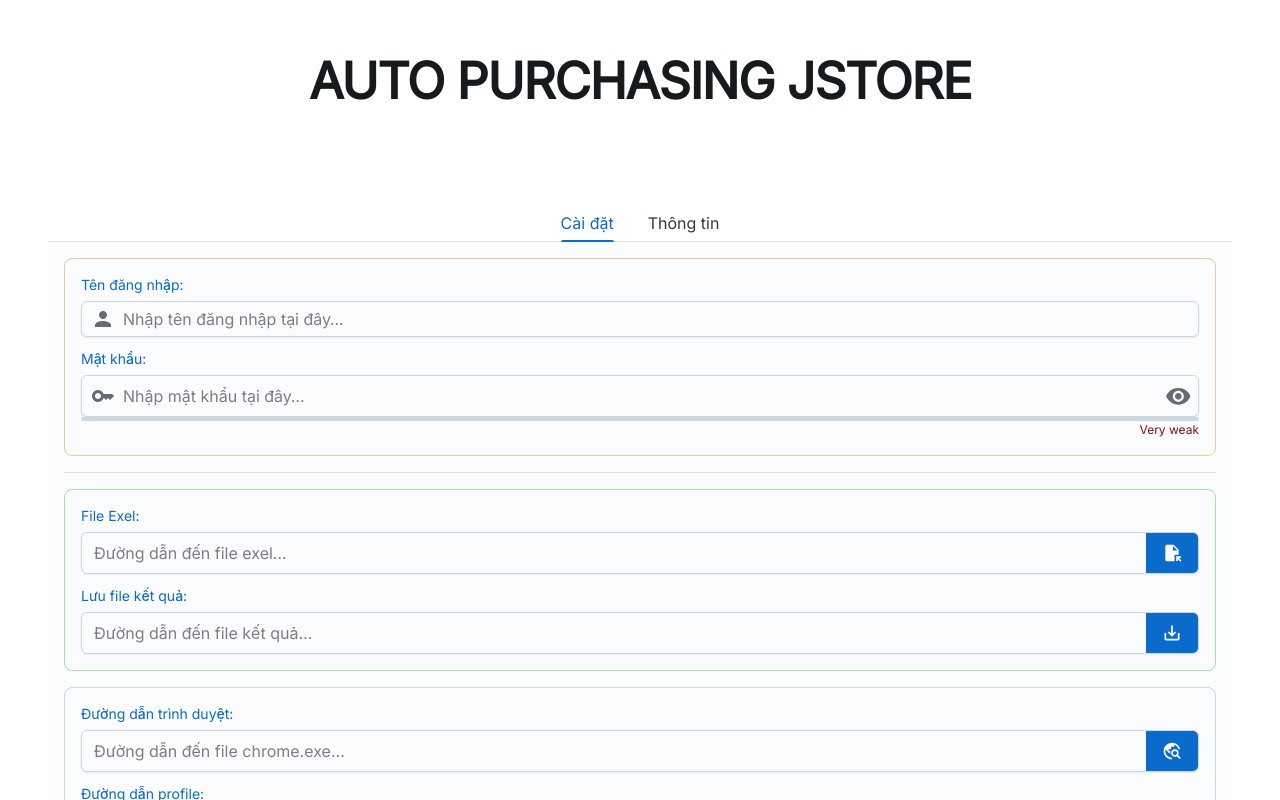
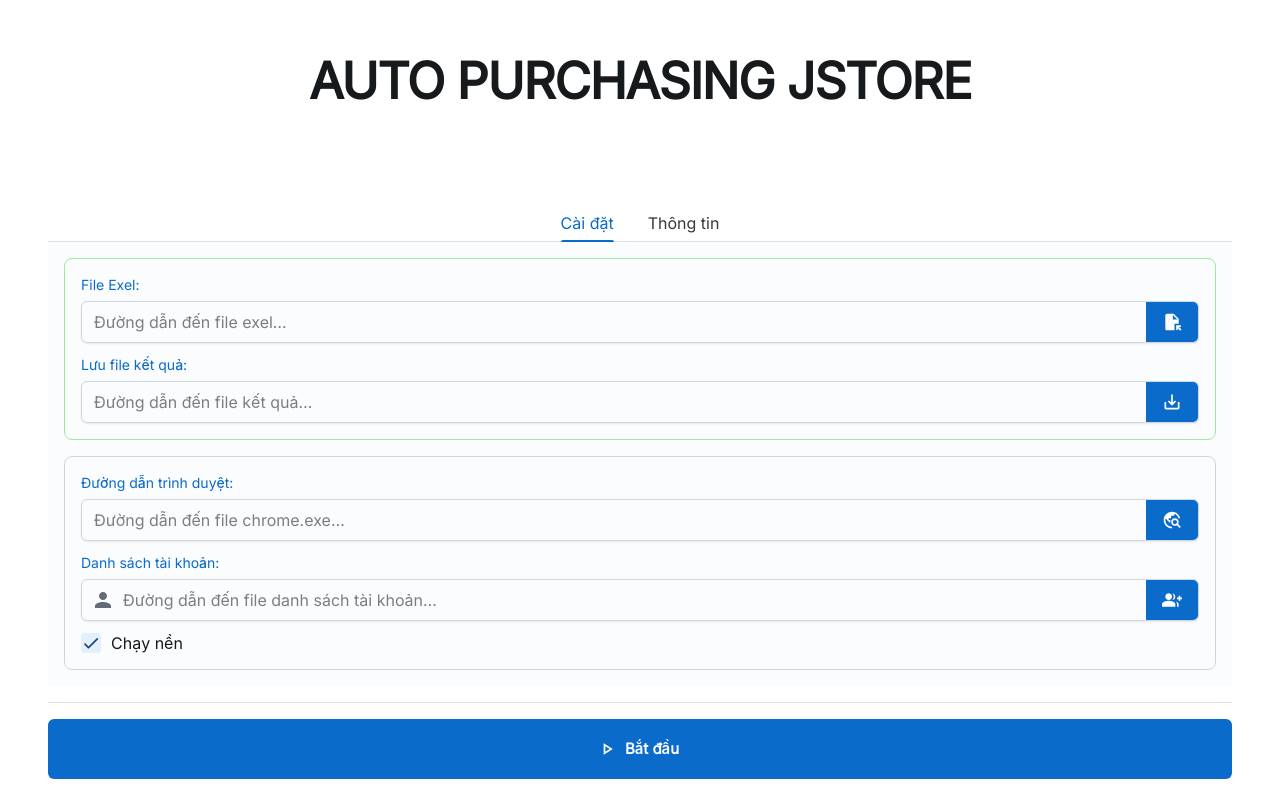
Before and after one commit to hellpain1412/automated_purchasing_jstore, a React (Vite) app: page / in a window 1280 px wide. Shown: the top 800 px of the page. Built offline with nearby package versions, Linux system fonts and the light colour scheme; a web font is replaced by a local one.

Commit message:
✨ feat: update PurchasingEvent and Dashboard components to remove password and email handling

```diff
--- a/src/renderer/page/Dashboard.tsx
+++ b/src/renderer/page/Dashboard.tsx
@@ -38,8 +38,6 @@
 import { Stop } from "../icon/Stop";
 
 interface IProcessRequirement {
-  password: string;
-  email: string;
   xlsxPath: string;
   resultPath?: string;
   chromePath: string;
@@ -48,8 +46,8 @@
 }
 
 export function Dashboard() {
-  const [password, setPassword] = React.useState("");
-  const [email, setEmail] = React.useState("");
+  // const [password, setPassword] = React.useState("");
+  // const [email, setEmail] = React.useState("");
   const [xlsxPath, setXlsxPath] = React.useState("");
   const [resultPath, setResultPath] = React.useState("");
   const [chromePath, setChromePath] = React.useState("");
@@ -59,20 +57,20 @@
   const [products, setProducts] = React.useState<Product[]>([]);
 
   const [isRunInBackground, setIsRunInBackground] = React.useState(true);
-  const [showPassword, setShowPassword] = React.useState(false);
+  // const [showPassword, setShowPassword] = React.useState(false);
   const [isSubmitted, setIsSubmitted] = React.useState(false);
   const [isError, setIsError] = React.useState(false);
   const [isLoading, setIsLoading] = React.useState(false);
 
   React.useEffect(() => {
     setIsError(false);
-  }, [password, email, xlsxPath, resultPath, chromePath, chromeProfilePath]);
+  }, [xlsxPath, resultPath, chromePath, chromeProfilePath]);
 
   React.useEffect(() => {
-    const email = window.localStorage.getItem("email");
-    email && setEmail(JSON.parse(email));
-    const password = window.localStorage.getItem("password");
-    password && setPassword(JSON.parse(password));
+    // const email = window.localStorage.getItem("email");
+    // email && setEmail(JSON.parse(email));
+    // const password = window.localStorage.getItem("password");
+    // password && setPassword(JSON.parse(password));
     const xlsxPath = window.localStorage.getItem("xlsxPath");
     xlsxPath && setXlsxPath(JSON.parse(xlsxPath));
     const resultPath = window.localStorage.getItem("resultPath");
@@ -85,19 +83,19 @@
     isRunInBackground && setIsRunInBackground(JSON.parse(isRunInBackground));
   }, []);
 
-  const handleClickShowPassword = () => setShowPassword((show) => !show);
+  // const handleClickShowPassword = () => setShowPassword((show) => !show);
 
-  const handleMouseDownPassword = (
-    event: React.MouseEvent<HTMLButtonElement>
-  ) => {
-    event.preventDefault();
-  };
+  // const handleMouseDownPassword = (
+  //   event: React.MouseEvent<HTMLButtonElement>
+  // ) => {
+  //   event.preventDefault();
+  // };
 
-  const handleMouseUpPassword = (
-    event: React.MouseEvent<HTMLButtonElement>
-  ) => {
-    event.preventDefault();
-  };
+  // const handleMouseUpPassword = (
+  //   event: React.MouseEvent<HTMLButtonElement>
+  // ) => {
+  //   event.preventDefault();
+  // };
 
   const handleSelectFile = async () => {
     const path = await window[CommonEventName.EVENT_NAME].getFilePath();
@@ -110,7 +108,7 @@
   };
 
   const handleChromeProfilePath = async () => {
-    const path = await window[CommonEventName.EVENT_NAME].getDirectoryPath();
+    const path = await window[CommonEventName.EVENT_NAME].getFilePath();
     path && setChromeProfilePath(path);
   };
 
@@ -128,7 +126,7 @@
       window[PurchasingEventName.EVENT_NAME].stopProcess();
       return;
     }
-    if (!password || !email || !xlsxPath || !chromePath || !chromeProfilePath) {
+    if (!xlsxPath || !chromePath || !chromeProfilePath) {
       setIsError(true);
       return;
     }
@@ -137,8 +135,6 @@
     setIndex(1);
     setCount(1);
     const requirement: IProcessRequirement = {
-      password,
-      email,
       xlsxPath,
       resultPath,
       chromePath,
@@ -196,7 +192,7 @@
     <Stack
       spacing={2}
       sx={{
-        "--hue": Math.min(password.length * 10, 120),
+        // "--hue": Math.min(password.length * 10, 120),
         paddingLeft: 5,
         paddingRight: 5,
         paddingTop: 5,
@@ -279,7 +275,7 @@
             <TabPanel value={0}>
               <Stack spacing={2}>
                 <React.Fragment>
-                  <Card color="warning">
+                  {/* <Card color="warning">
                     <FormControl>
                       <FormLabel
                         sx={(theme) => ({
@@ -363,7 +359,7 @@
                     </FormControl>
                   </Card>
 
-                  <Divider />
+                  <Divider /> */}
 
                   <Card color="success">
                     <FormControl>
@@ -479,12 +475,13 @@
                             theme.vars.palette.primary.plainColor,
                         })}
                       >
-                        Đường dẫn profile:
+                        Danh sách tài khoản:
                       </FormLabel>
                       <Input
                         sx={{ "--Input-decoratorChildHeight": "40px" }}
-                        placeholder="Đường dẫn đến profile chrome…"
-                        type="email"
+                        placeholder="Đường dẫn đến file danh sách tài khoản…"
+                        type="text"
+                        startDecorator={<Person />}
                         required
                         value={chromeProfilePath}
                         error={isSubmitted && chromeProfilePath === ""}
```
Also changed, not shown: src/main/event/purchasing.event.ts (+15 -15 lines).
